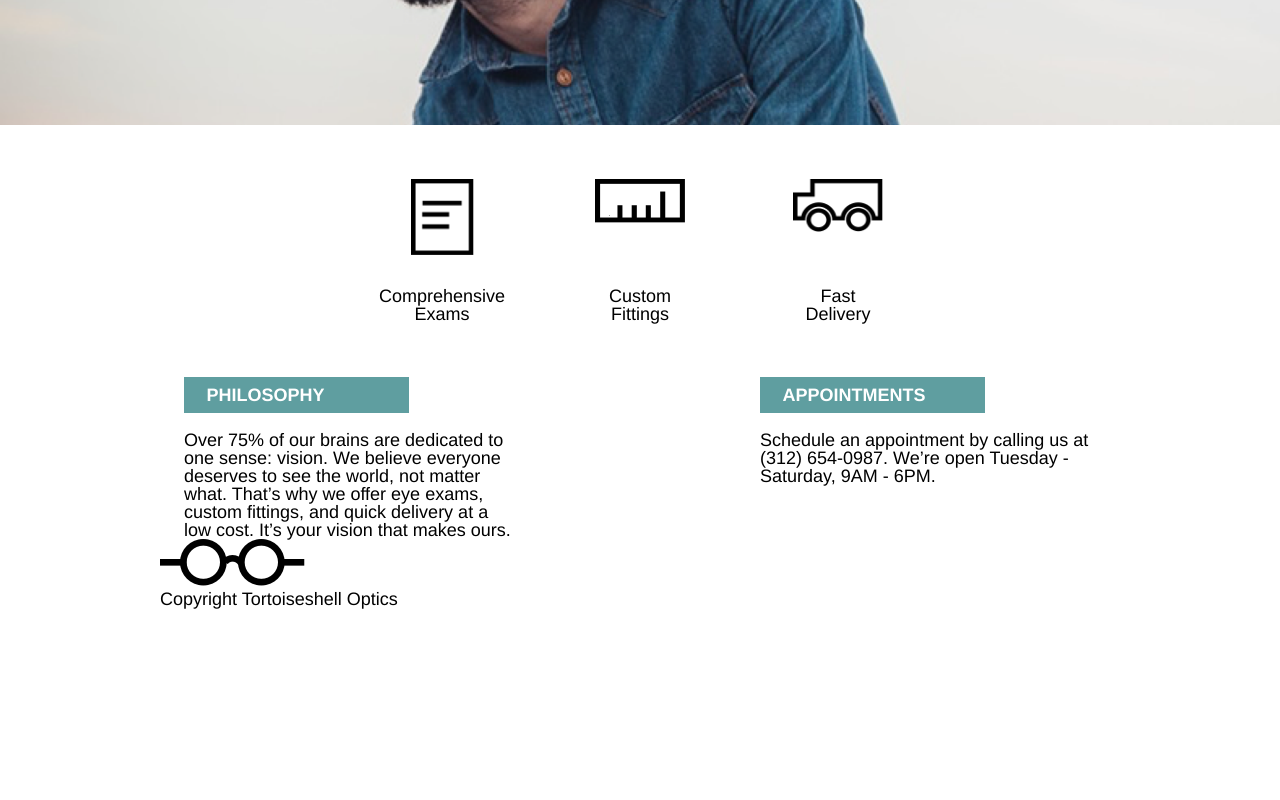
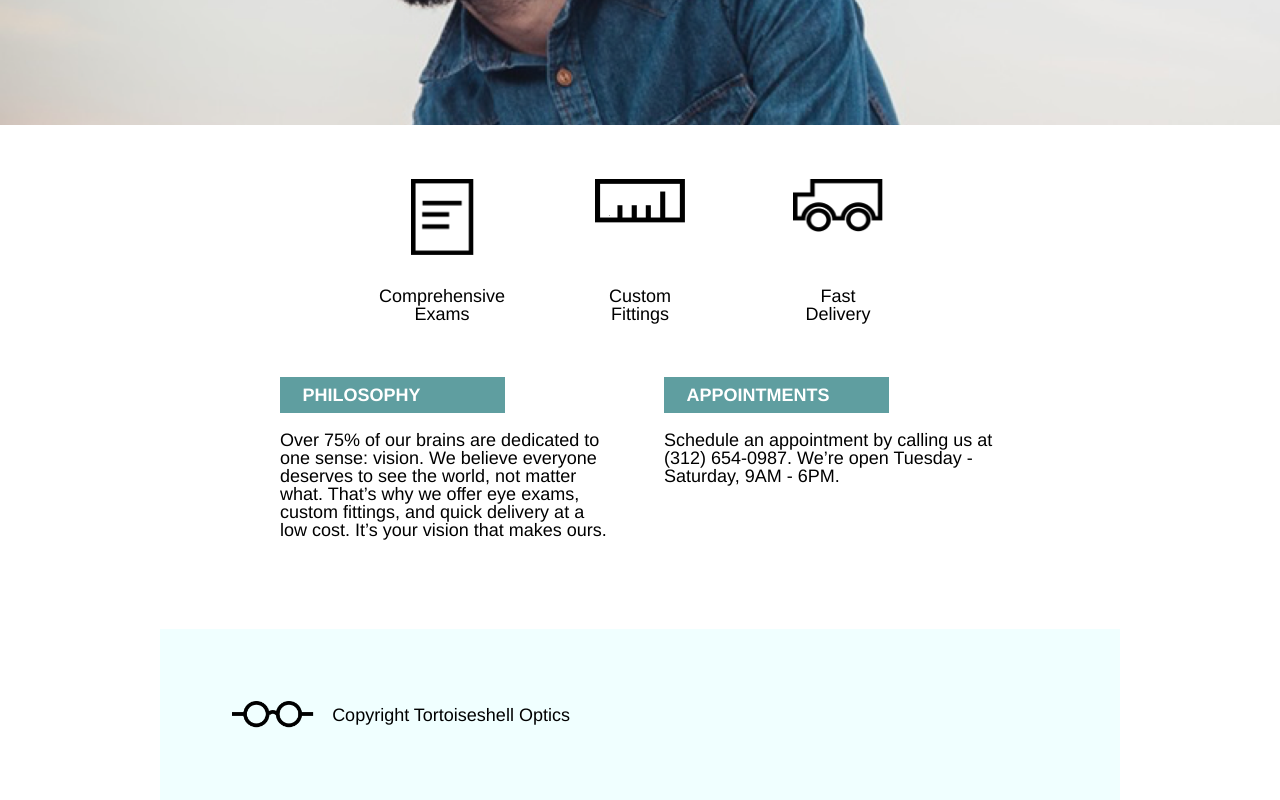
Before and after one commit to Cheftr/optics, a plain HTML site: page index.html in a window 1280 px wide. Shown: the part 433-1233 px from the top of the page. Before the commit the page ends 1042 px from the top, so only its background shows below. Drawn offline with Linux system fonts and the light colour scheme.

Commit message:
HTML Tweaks and Final CSS for Desktop.

```diff
--- a/index.html
+++ b/index.html
@@ -62,9 +62,11 @@
     </div>
     <div class="footer">
       <div class="container">
-        <div class="copyright">
-          <img src="./resources/images/logo-black.png"/>
-          <p>Copyright Tortoiseshell Optics</p>
+        <div class="flex container">
+          <div class="copyright">
+            <img src="./resources/images/logo-black.png"/>
+            <p>Copyright Tortoiseshell Optics</p>
+          </div>
         </div>
       </div>
     </div>
--- a/resources/css/style.css
+++ b/resources/css/style.css
@@ -101,7 +101,7 @@ nav p {
 /* Information */
 
 .info .container .flex {
-  justify-content: space-between;
+  justify-content: center;
 }
 
 .info {
@@ -114,6 +114,7 @@ nav p {
   width: 35%;
   margin-left: 2.5%;
   margin-right: 2.5%;
+  margin-bottom: 5rem;
 }
 
 .box {
@@ -124,3 +125,22 @@ nav p {
   padding: 0.5rem 1.25rem;
   margin-bottom: 1rem;
 }
+
+/* Footer */
+
+.copyright {
+  display: flex;
+  padding-top: 4rem;
+  padding-bottom: 4rem;
+  padding-left: 4rem;
+  align-items: center;
+}
+
+.footer .container .flex {
+  background-color: azure;
+}
+
+.copyright img {
+  height: 1.5rem;
+  margin-right: 1rem;
+}
```
